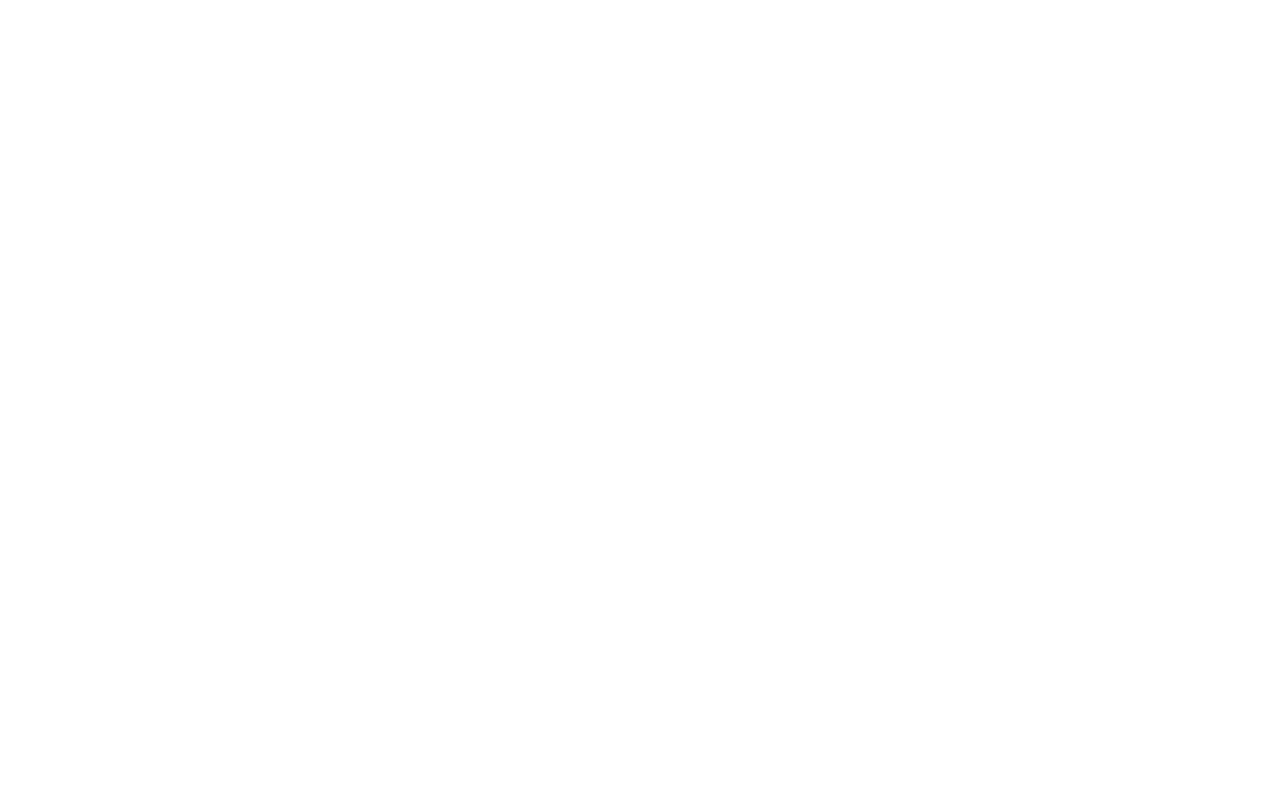
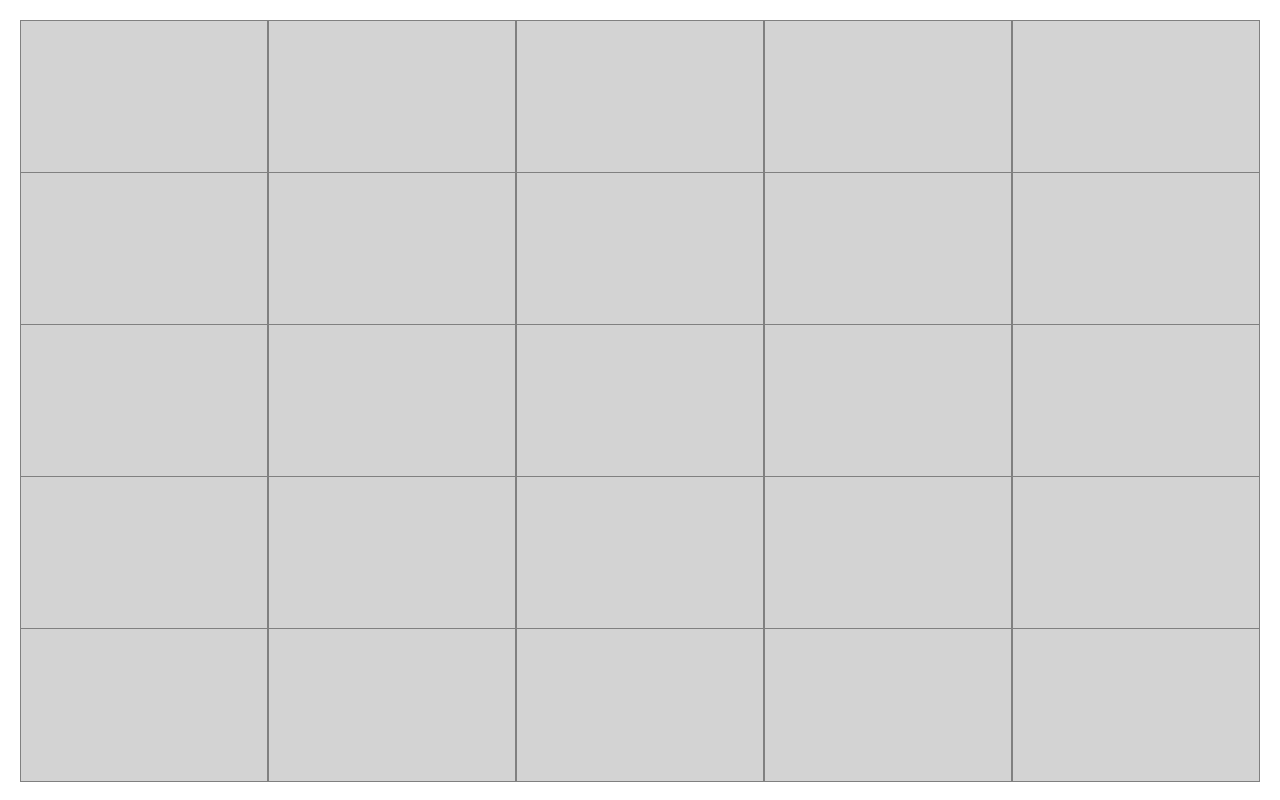
Before and after one commit to XainFaith/minesweeper-react-electron, a React app: page / in a window 1280 px wide. Built offline with nearby package versions, Linux system fonts and the light colour scheme.

Commit message:
Imported Css styles and Added Game Field to test

```diff
--- a/src/app.jsx
+++ b/src/app.jsx
@@ -1,6 +1,9 @@
 import React from "react";
+import Field from "./components/field.jsx";
 
 export default function App()
 {
-    return <div></div>;
+    return <div id="GameContainer">
+        <Field gridSize={5} bombCount={5}/>
+    </div>;
 }
--- a/src/index.js
+++ b/src/index.js
@@ -2,6 +2,7 @@
 import { createRoot } from 'react-dom/client';
 
 import App from "./app.jsx"
+import "./app.css";
 
 const container = document.getElementById('app');
 
```
